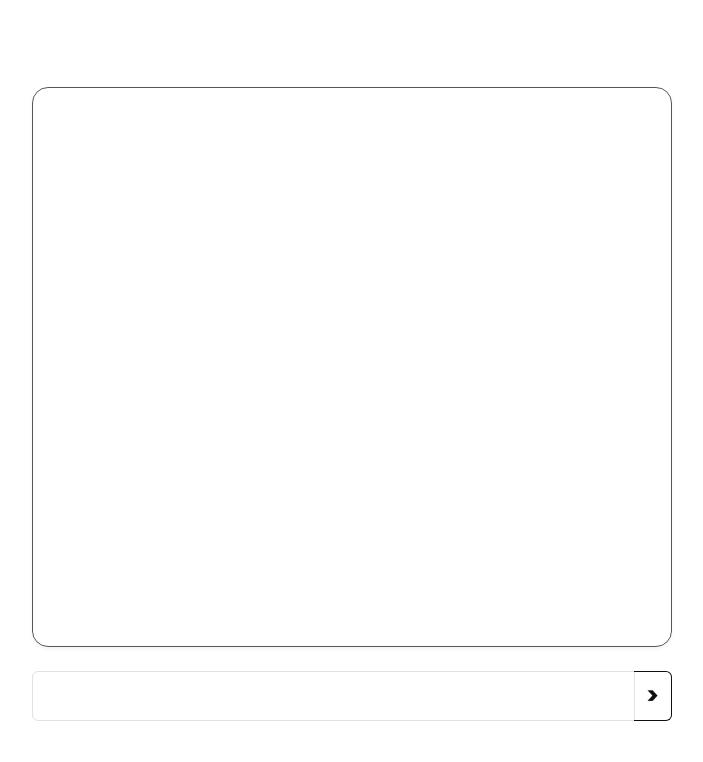
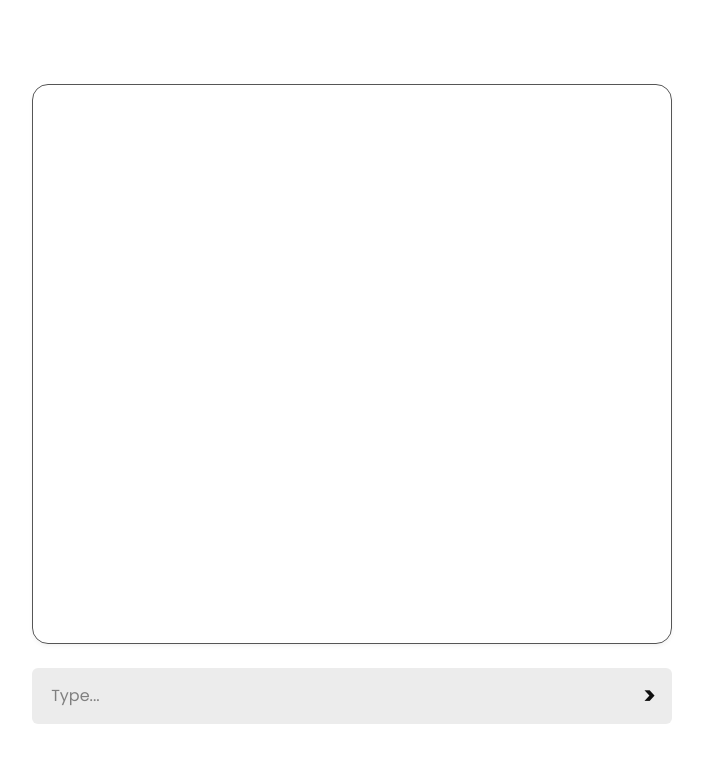
Before and after one commit to SteveArtavia/chatbot, a plain HTML site: page index.html in a window 1280 px wide. Shown: the whole page, without its empty margins (288-991 px from the left). Drawn offline with nearby package versions, Linux system fonts and the light colour scheme.

Commit message:
new style

```diff
--- a/style.css
+++ b/style.css
@@ -3,6 +3,7 @@
     --color1: rgb(15, 15, 15);
     --color2:rgb(83, 63, 172);
     --color3: rgb(236, 236, 236);
+    --color4:rgb(92, 92, 92);
 }
 *{
     margin: 0;
@@ -68,35 +69,38 @@ body {
 }
 input{
     border-radius: 2rem;
+    background-color: var(--color3) !important;
+    padding: 1rem 1.2rem !important;
+    border: none !important;
 }
 input:focus{
     box-shadow: none !important;
+    border: none;
 }
 input::placeholder{
-    color: var(--primary) !important;
+    color: grey !important;
 }
-button{
-    background-color: transparent !important;
+#send-btn{
+    background-color: var(--color3);
     color: var(--color1) !important;
     font-weight: bolder !important;
     outline: none !important;
-    border-color: var(--color1) !important;
-    border-left: none !important;
+    border: none;
+    font-size: 1.5rem;
+    padding: 0 1rem;
 }
-button:hover{
+#send-btn:hover{
     border-color: none !important;
     color: var(--color2) !important;
 }
-#send-btn{
-    font-size: 1.5rem;
-}
+
 .options{
     display: flex;
     gap: 0.5rem;
     flex-wrap: wrap;
 }
 .option{
-    background-color: var(--color1) !important;
+    background-color: var(--color4) !important;
     padding: 0.5rem 1rem;
     border: none;
     color: var(--primary) !important;
```
